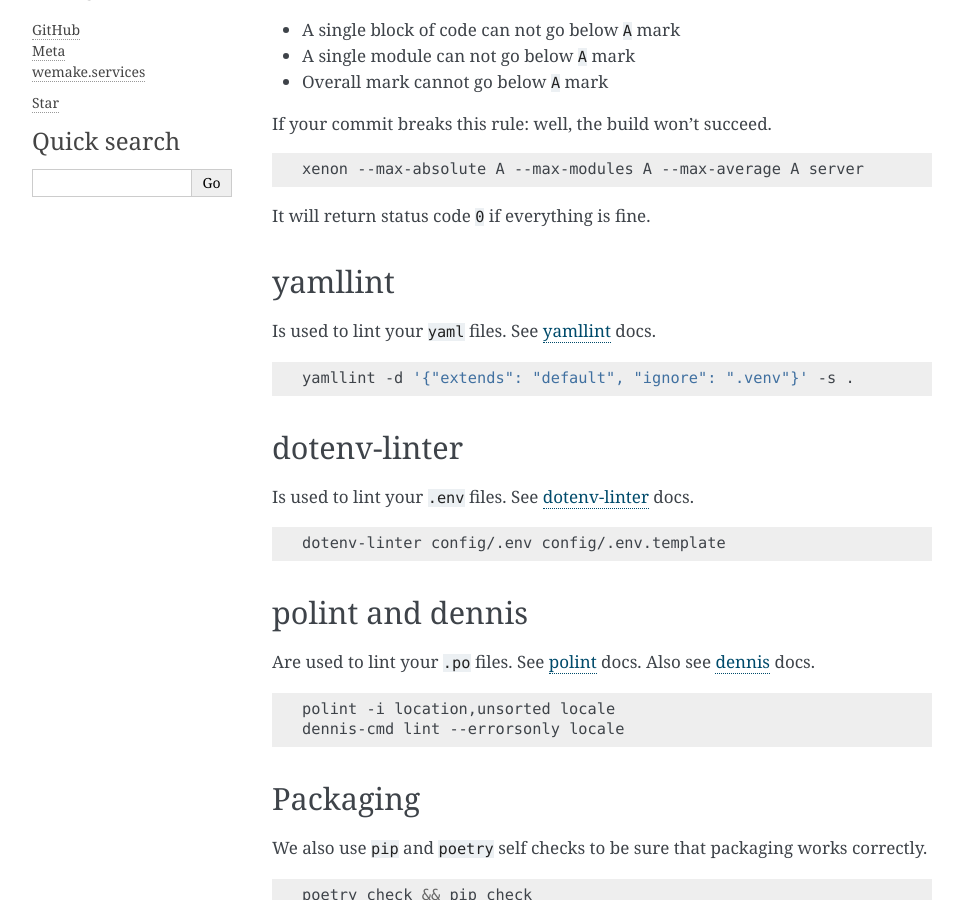
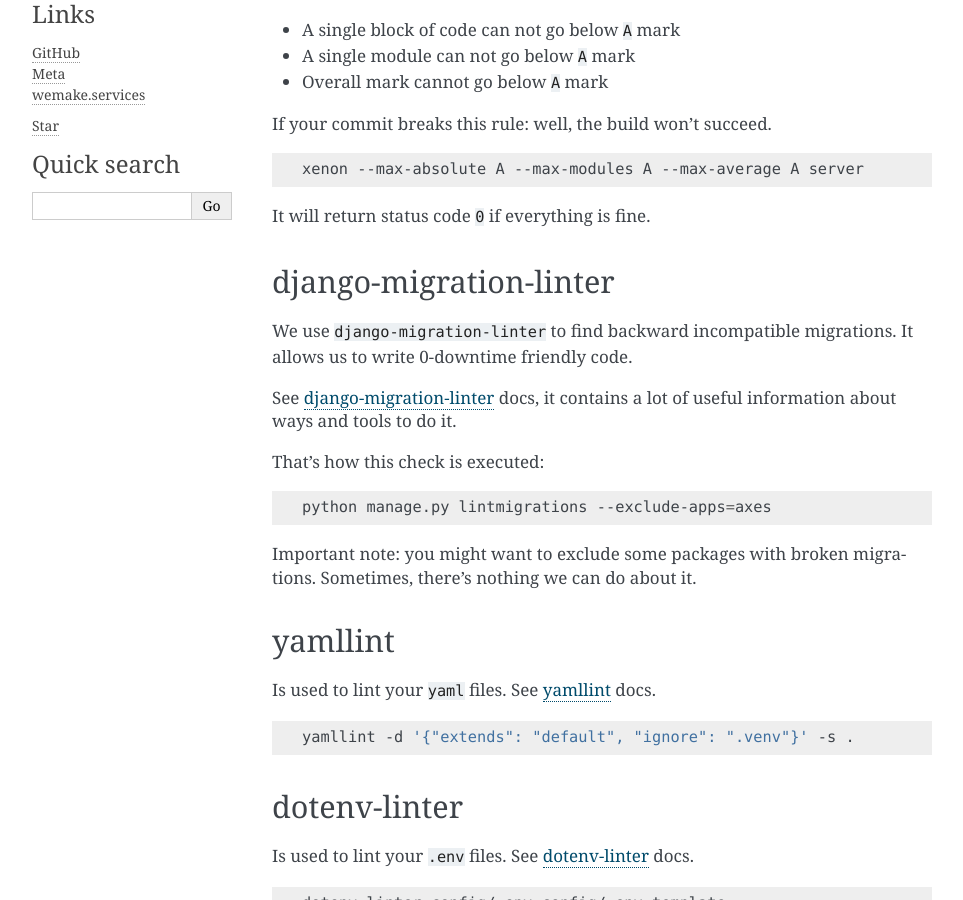
Before and after one commit to wemake-services/wemake-django-template, a Sphinx documentation site: the page built from {{cookiecutter.project_name}}/docs/pages/template/linters.rst, in a window 1280 px wide and 900 px high, scrolled down 967 px. Shown: the whole window, without its empty margins (148-1111 px from the left). Built offline with Sphinx 7.4.7, drawn with Linux system fonts in a browser that asks for light colours; the version number is read from the project's files by our own code; some of the changed text lies outside the part shown.

Commit message:
Adds django-migration-linter

```diff
--- a/{{cookiecutter.project_name}}/docs/pages/template/django.rst
+++ b/{{cookiecutter.project_name}}/docs/pages/template/django.rst
@@ -163,4 +163,5 @@
 
 Django admin
 ~~~~~~~~~~~~
+
 - `Django Admin Cookbook <https://books.agiliq.com/projects/django-admin-cookbook/en/latest/>`_
--- a/{{cookiecutter.project_name}}/docs/pages/template/linters.rst
+++ b/{{cookiecutter.project_name}}/docs/pages/template/linters.rst
@@ -59,6 +59,25 @@
   xenon --max-absolute A --max-modules A --max-average A server
 
 It will return status code ``0`` if everything is fine.
+
+
+django-migration-linter
+-----------------------
+
+We use ``django-migration-linter`` to find backward incompatible migrations.
+It allows us to write 0-downtime friendly code.
+
+See `django-migration-linter <https://github.com/3YOURMIND/django-migration-linter>`_
+docs, it contains a lot of useful information about ways and tools to do it.
+
+That's how this check is executed:
+
+.. code:: bash
+
+  python manage.py lintmigrations --exclude-apps=axes
+
+Important note: you might want to exclude some packages with broken migrations.
+Sometimes, there's nothing we can do about it.
 
 
 yamllint
```
Also changed, not shown: 5 other files.
